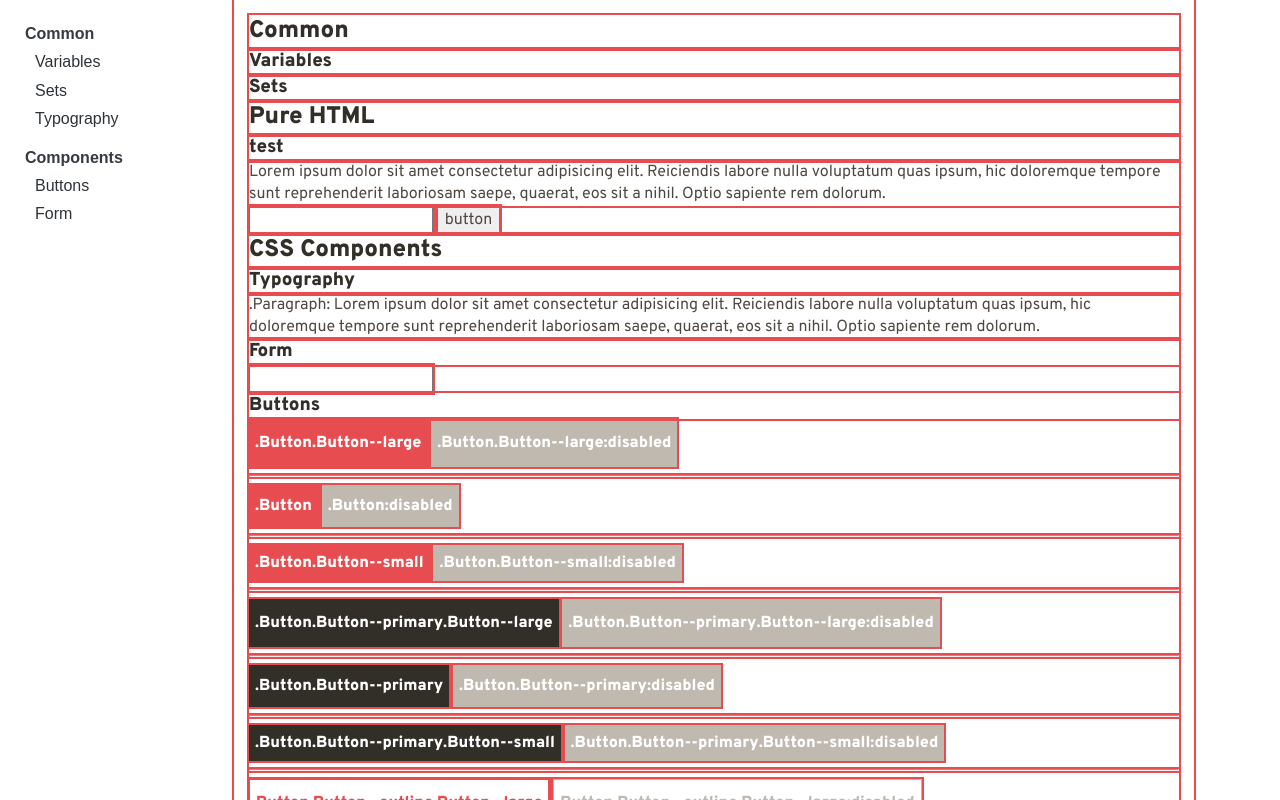
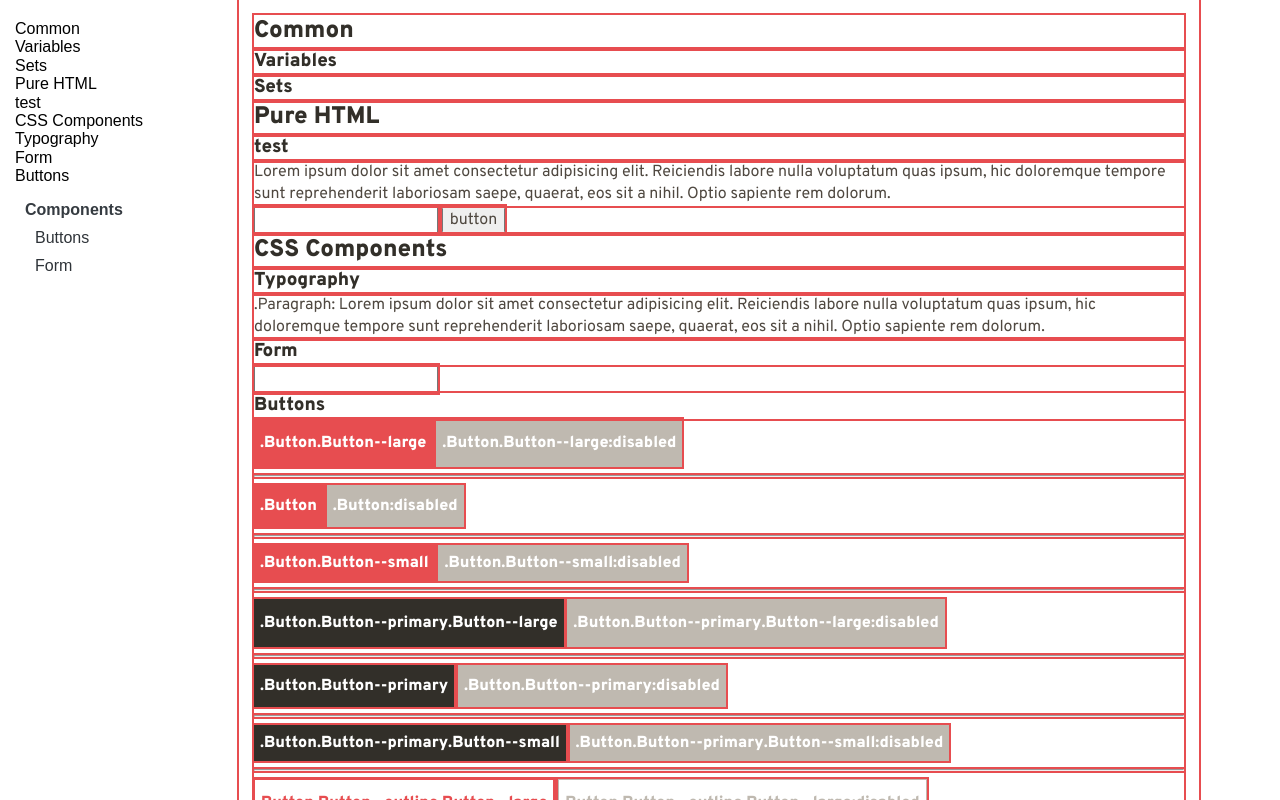
Before and after one commit to jomarcardoso/temas-arezzoco, a plain HTML site: page index.html in a window 1280 px wide. Drawn offline with nearby package versions, Linux system fonts and the light colour scheme.

Commit message:
create summary

```diff
--- a/index.html
+++ b/index.html
@@ -9,7 +9,7 @@
 </head>
 <body class="sg-Wrapper">
   <nav class="sg-Nav">
-    <ul class="sg-Nav-list">
+    <ul class="sg-Nav-list" id="elStyleGuideNav">
       <li class="sg-Nav-item">
         <a href="#section-common">
           Common
--- a/style-guide/js/index-detector.js
+++ b/style-guide/js/index-detector.js
@@ -17,7 +17,6 @@ export default function(el = document) {
 
   function verifyPosition(item) {
     return list.reduce((previousItem, currentItem) => {
-      // console.log(item.position, previousItem.position)
       if (item.position >= currentItem.position) {
         return currentItem;
       }
@@ -26,18 +25,26 @@ export default function(el = document) {
     }).index;
   }
 
+  function createList() {
+    function addToList() {
+
+    }
+
+    ['h1', 'h2', 'h3', 'h4', 'h5', 'h6'].reduce((previousItem, currentItem) => {
+      const headings = el.querySelectorAll(item);
+      if (!headings.length) return previousItem;
+      headings
+    }, []);
+  }
+
   elH2List.forEach((item, index) => {
     list.push(layoutItem(item, index));
-    // console.dir(item.offsetTop)
   });
 
   elH3List.forEach((item, index) => {
     const la = layoutItem(item, index);
     const position = verifyPosition(la);
-    // console.log(position)
-    list[position].list.push(la)
-    // list.push(layoutItem(item, index));
-    // console.dir(item.offsetTop)
+    list[position].list.push(la);
   });
 
   return list;
--- a/style-guide/js/index.js
+++ b/style-guide/js/index.js
@@ -17,10 +17,24 @@ document.addEventListener('DOMContentLoaded', () => {
   }
 
   function createNavList() {
-    const listIndex = IndexDetector(iDocument);
-    console.log(listIndex)
+    function templateNavItem({ tagName, innerHTML, id }) {
+      return `
+        <li class="sg-Nav-item${tagName}">
+          <a href="#${id || ''}">
+            ${innerHTML}
+          </a>
+        </li>
+      `;
+    }
 
+    const listIndex = iDocument.querySelectorAll('h1, h2, h3, h4, h5, h6');
+    const arrayIndex = Array.from(listIndex);
 
+    const navLayout = arrayIndex.reduce((previousValue, currentvalue) => {
+      return previousValue.concat(templateNavItem(currentvalue));
+    }, '');
+
+    elStyleGuideNav.innerHTML = navLayout;
   }
 
   elStyleGuideWrapper.addEventListener('load', () => {
```
